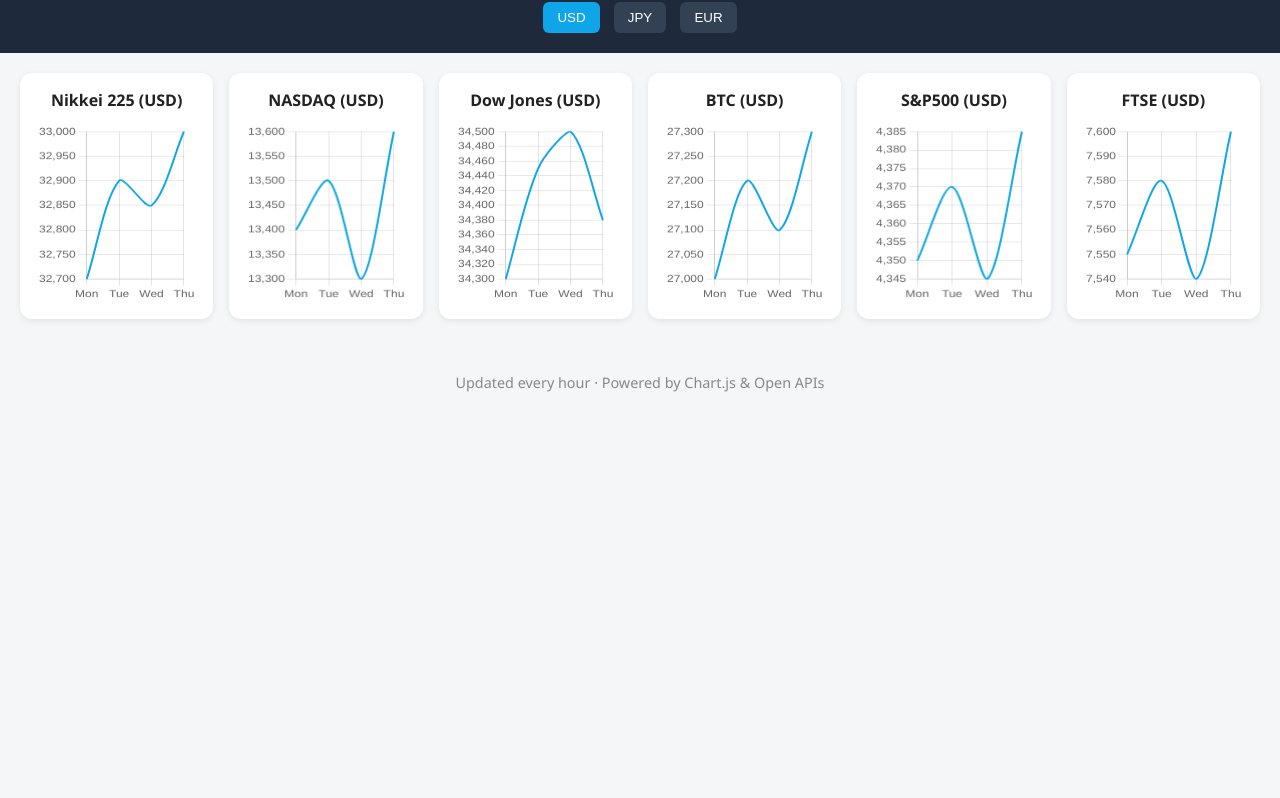
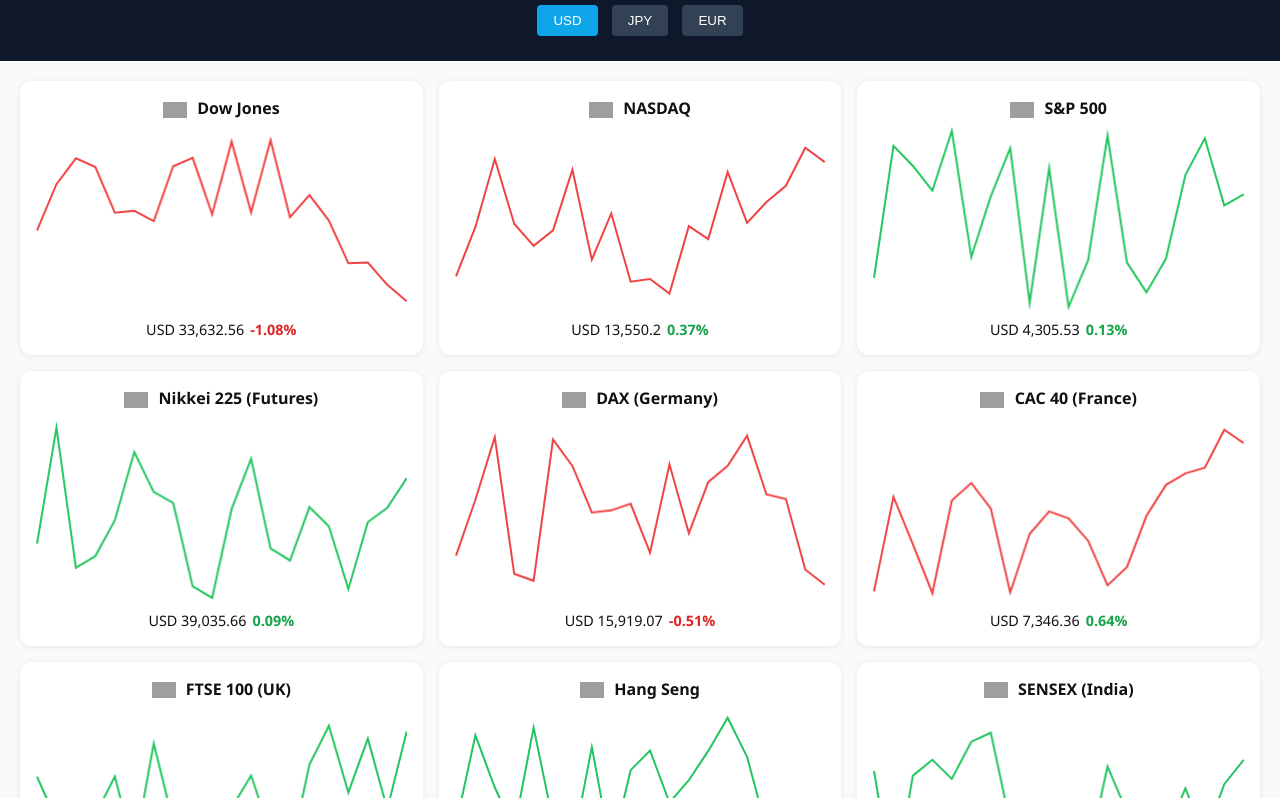
Before and after one commit to OneWayHD/world-market-now, a plain HTML site: page index.html in a window 1280 px wide. Shown: the part 63-861 px from the top of the page. Before the commit the page ends 800 px from the top, so only its background shows below. Drawn offline with nearby package versions, Linux system fonts and the light colour scheme; grey boxes are pictures that could not be loaded.

Commit message:
Add files via upload

```diff
--- a/data.js
+++ b/data.js
@@ -1,10 +1,62 @@
-// 毎時更新時にサーバー側から自動的に書き換えられる想定
-
-const latestData = [
-  { label: "Nikkei 225", prices: [32700, 32900, 32850, 33000], currency: "USD" },
-  { label: "NASDAQ", prices: [13400, 13500, 13300, 13600], currency: "USD" },
-  { label: "Dow Jones", prices: [34300, 34450, 34500, 34380], currency: "USD" },
-  { label: "BTC", prices: [27000, 27200, 27100, 27300], currency: "USD" },
-  { label: "S&P500", prices: [4350, 4370, 4345, 4385], currency: "USD" },
-  { label: "FTSE", prices: [7550, 7580, 7540, 7600], currency: "USD" }
+const indices = [
+  {
+    name: "Dow Jones",
+    flag: "https://flagcdn.com/us.svg",
+    baseValue: 34000
+  },
+  {
+    name: "NASDAQ",
+    flag: "https://flagcdn.com/us.svg",
+    baseValue: 13500
+  },
+  {
+    name: "S&P 500",
+    flag: "https://flagcdn.com/us.svg",
+    baseValue: 4300
+  },
+  {
+    name: "Nikkei 225 (Futures)",
+    flag: "https://flagcdn.com/jp.svg",
+    baseValue: 39000
+  },
+  {
+    name: "DAX (Germany)",
+    flag: "https://flagcdn.com/de.svg",
+    baseValue: 16000
+  },
+  {
+    name: "CAC 40 (France)",
+    flag: "https://flagcdn.com/fr.svg",
+    baseValue: 7300
+  },
+  {
+    name: "FTSE 100 (UK)",
+    flag: "https://flagcdn.com/gb.svg",
+    baseValue: 7600
+  },
+  {
+    name: "Hang Seng",
+    flag: "https://flagcdn.com/hk.svg",
+    baseValue: 18500
+  },
+  {
+    name: "SENSEX (India)",
+    flag: "https://flagcdn.com/in.svg",
+    baseValue: 63000
+  },
+  {
+    name: "KOSPI (Korea)",
+    flag: "https://flagcdn.com/kr.svg",
+    baseValue: 2550
+  },
+  {
+    name: "RTSI (Russia)",
+    flag: "https://flagcdn.com/ru.svg",
+    baseValue: 1100
+  },
+  {
+    name: "ASX 200 (Australia)",
+    flag: "https://flagcdn.com/au.svg",
+    baseValue: 7200
+  }
 ];
--- a/index.html
+++ b/index.html
@@ -10,19 +10,19 @@
 <body>
   <header>
     <h1>World Market Now</h1>
-    <div id="currency-tabs">
-      <button data-currency="USD" class="tab active">USD</button>
-      <button data-currency="JPY" class="tab">JPY</button>
-      <button data-currency="EUR" class="tab">EUR</button>
+    <div class="currency-tabs">
+      <button class="currency-btn active" data-currency="USD">USD</button>
+      <button class="currency-btn" data-currency="JPY">JPY</button>
+      <button class="currency-btn" data-currency="EUR">EUR</button>
     </div>
   </header>
 
   <main id="chart-container">
-    <!-- JSでここにチャートが挿入される -->
+    <!-- チャートがここに追加される -->
   </main>
 
   <footer>
-    <p>Updated every hour · Powered by Chart.js & Open APIs</p>
+    <p>&copy; 2025 World Market Now</p>
   </footer>
 
   <script src="data.js"></script>
--- a/main.js
+++ b/main.js
@@ -1,80 +1,110 @@
-// 通貨レート（USDを基準に換算率を定義。毎時更新でも差し替え可能）
+const chartContainer = document.getElementById("chart-container");
+const currencyButtons = document.querySelectorAll(".currency-btn");
+let currentCurrency = "USD";
+let charts = [];
+
 const exchangeRates = {
   USD: 1,
-  JPY: 140.25,
-  EUR: 0.91
+  JPY: 138,
+  EUR: 0.92
 };
 
-// ↓↓↓ ここが変更点！↓↓↓
-// ここで latestData（data.js から読み込み）を受け取って使う
-const chartData = latestData;
-
-// 初期通貨
-let selectedCurrency = "USD";
-
-// 通貨で価格換算
-function convertPrices(prices, fromCurrency, toCurrency) {
-  const rate = exchangeRates[toCurrency] / exchangeRates[fromCurrency];
-  return prices.map(price => Math.round(price * rate * 100) / 100);
+// 値をランダムに生成（±0.5%変動）
+function generateRandomChange(value) {
+  const change = value * (Math.random() * 0.01 - 0.005);
+  return value + change;
 }
 
-// チャート描画
-function renderCharts() {
-  const container = document.getElementById("chart-container");
-  container.innerHTML = ""; // 初期化
-
-  chartData.forEach(stock => {
+// チャートを作成
+function createChartCard(indexData) {
   const card = document.createElement("div");
   card.className = "chart-card";
 
   const title = document.createElement("div");
   title.className = "chart-title";
-    title.textContent = `${stock.label} (${selectedCurrency})`;
+  title.innerHTML = `<img class="chart-flag" src="${indexData.flag}" /> ${indexData.name}`;
   card.appendChild(title);
 
   const canvas = document.createElement("canvas");
   card.appendChild(canvas);
-    container.appendChild(card);
 
-    const converted = convertPrices(stock.prices, stock.currency, selectedCurrency);
+  const info = document.createElement("div");
+  info.className = "chart-info";
+  card.appendChild(info);
 
-    new Chart(canvas.getContext("2d"), {
+  chartContainer.appendChild(card);
+
+  const ctx = canvas.getContext("2d");
+  const initialValue = indexData.baseValue;
+  const initialData = Array.from({ length: 20 }, (_, i) => generateRandomChange(initialValue));
+
+  const chart = new Chart(ctx, {
     type: "line",
     data: {
-        labels: ["Mon", "Tue", "Wed", "Thu"],
+      labels: Array(20).fill(""),
       datasets: [{
-          label: stock.label,
-          data: converted,
-          borderColor: "#0ea5e9",
+        data: initialData,
         borderWidth: 2,
-          tension: 0.3,
+        fill: false,
         pointRadius: 0,
-          fill: false
+        borderColor: "gray"
       }]
     },
     options: {
       responsive: true,
-        maintainAspectRatio: false,
-        scales: {
-          y: { beginAtZero: false }
-        },
+      animation: false,
       plugins: {
         legend: { display: false }
+      },
+      scales: {
+        x: { display: false },
+        y: { display: false }
       }
     }
   });
+
+  charts.push({ chart, info, indexData });
+}
+
+// チャートを毎秒更新
+function updateCharts() {
+  charts.forEach(({ chart, info, indexData }) => {
+    const lastValue = chart.data.datasets[0].data.at(-1);
+    const newValue = generateRandomChange(lastValue);
+    const converted = newValue * exchangeRates[currentCurrency];
+
+    chart.data.datasets[0].data.push(newValue);
+    if (chart.data.datasets[0].data.length > 20) {
+      chart.data.datasets[0].data.shift();
+    }
+
+    // 色変更（赤 or 緑）
+    chart.data.datasets[0].borderColor = newValue >= lastValue ? "#22c55e" : "#ef4444";
+    chart.update();
+
+    // 表示更新
+    const percentChange = ((newValue - indexData.baseValue) / indexData.baseValue * 100).toFixed(2);
+    const valueDisplay = converted.toLocaleString(undefined, { maximumFractionDigits: 2 });
+
+    info.innerHTML = `
+      <span>${currentCurrency} ${valueDisplay}</span>
+      <span class="${newValue >= indexData.baseValue ? 'up' : 'down'}">
+        ${percentChange}%
+      </span>
+    `;
   });
 }
 
-// 通貨タブイベント
-document.querySelectorAll("#currency-tabs .tab").forEach(btn => {
+// 通貨切替イベント
+currencyButtons.forEach(btn => {
   btn.addEventListener("click", () => {
-    document.querySelectorAll("#currency-tabs .tab").forEach(b => b.classList.remove("active"));
+    currencyButtons.forEach(b => b.classList.remove("active"));
     btn.classList.add("active");
-    selectedCurrency = btn.dataset.currency;
-    renderCharts();
+    currentCurrency = btn.dataset.currency;
+    updateCharts();
   });
 });
 
-// 初期表示
-renderCharts();
+// 初期描画
+indices.forEach(createChartCard);
+setInterval(updateCharts, 1000);
--- a/style.css
+++ b/style.css
@@ -1,77 +1,101 @@
-/* 基本設定 */
+/* ベース設定 */
 body {
   margin: 0;
-  padding: 0;
   font-family: 'Segoe UI', sans-serif;
-  background-color: #f4f6f8;
-  color: #222;
+  background-color: #f8fafc;
+  color: #111;
 }
 
 header {
-  background-color: #1e293b;
+  text-align: center;
+  background-color: #0f172a;
   color: #fff;
   padding: 20px;
-  text-align: center;
 }
 
 h1 {
   margin: 0;
-  font-size: 1.6rem;
+  font-size: 1.5rem;
 }
 
-/* 通貨タブ */
-#currency-tabs {
+.currency-tabs {
   margin-top: 10px;
 }
 
-#currency-tabs .tab {
-  background: #334155;
-  color: #fff;
+.currency-btn {
+  margin: 5px;
+  padding: 8px 16px;
+  background-color: #334155;
+  color: white;
   border: none;
-  padding: 8px 14px;
-  margin: 0 5px;
-  border-radius: 6px;
+  border-radius: 4px;
   cursor: pointer;
 }
 
-#currency-tabs .tab.active {
-  background: #0ea5e9;
+.currency-btn.active {
+  background-color: #0ea5e9;
 }
 
-/* チャートコンテナ：スマホでも2カラム対応 */
+/* チャート全体コンテナ */
 #chart-container {
   display: grid;
-  grid-template-columns: repeat(auto-fit, minmax(160px, 1fr));
+  grid-template-columns: repeat(auto-fill, minmax(320px, 1fr));
   gap: 16px;
   padding: 20px;
 }
 
-/* チャートカード */
+/* 各チャートカード */
 .chart-card {
-  background: #fff;
+  background-color: #ffffff;
   border-radius: 12px;
-  box-shadow: 0 2px 6px rgba(0, 0, 0, 0.08);
+  box-shadow: 0 1px 6px rgba(0, 0, 0, 0.08);
   padding: 16px;
+  display: flex;
+  flex-direction: column;
+  align-items: center;
+  transition: 0.3s ease;
+}
+
+.chart-card:hover {
+  transform: translateY(-2px);
+}
+
+.chart-title {
+  font-size: 1rem;
+  font-weight: bold;
+  margin-bottom: 8px;
   text-align: center;
 }
 
-/* カードタイトル */
-.chart-title {
-  margin-bottom: 12px;
-  font-size: 1rem;
+.chart-flag {
+  width: 24px;
+  height: 16px;
+  margin-right: 6px;
+  vertical-align: middle;
+}
+
+.chart-info {
+  display: flex;
+  align-items: center;
+  justify-content: center;
+  gap: 6px;
+  margin-top: 8px;
+  font-size: 0.9rem;
+}
+
+.up {
+  color: #16a34a;
   font-weight: bold;
 }
 
-/* グラフキャンバス */
-canvas {
-  width: 100% !important;
-  height: 180px !important;
+.down {
+  color: #dc2626;
+  font-weight: bold;
 }
 
-/* フッター */
 footer {
   text-align: center;
-  font-size: 0.9rem;
-  color: #888;
-  padding: 20px;
+  font-size: 0.8rem;
+  color: #666;
+  padding: 20px 0;
 }
```
Lines whose indentation alone changed are shown as unchanged.
